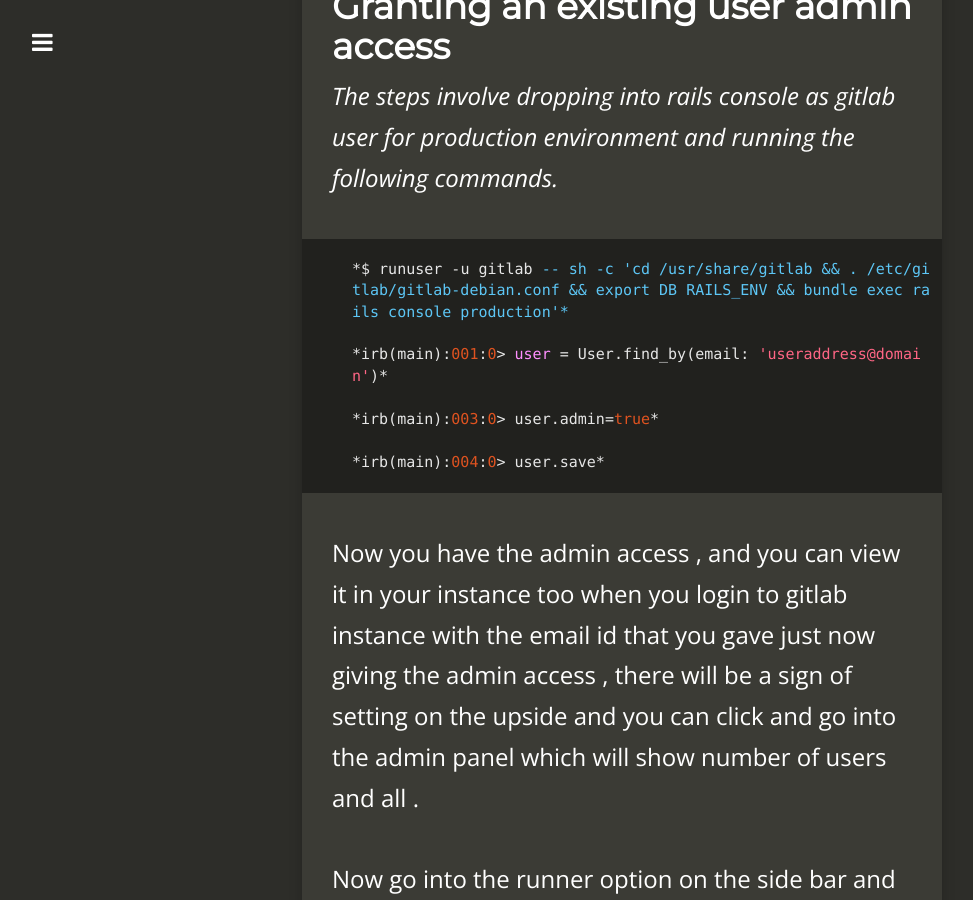
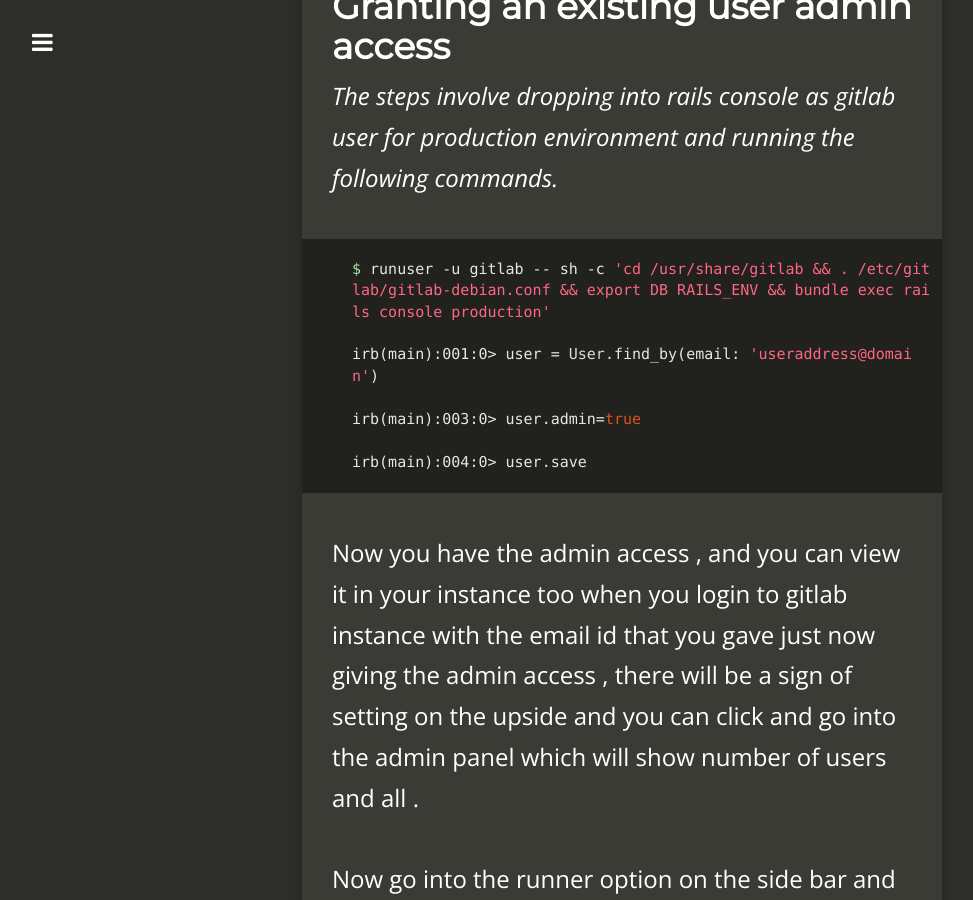
Before and after one commit to Manas-kashyap/Manas-kashyap.github.io, a Jekyll site: the page built from _posts/2019-06-14-Basics-of-gitlab-installation.md, in a window 1280 px wide and 900 px high, scrolled down 8535 px. Shown: the whole window, without its empty margins (18-991 px from the left). Built offline with Jekyll 4.4.1, drawn with Linux system fonts in a browser that asks for light colours; nearby versions of some CDN libraries; comment, search, counter and statistics services are not loaded.

Commit message:
modified

```diff
--- a/_posts/2019-06-14-Basics-of-gitlab-installation.md
+++ b/_posts/2019-06-14-Basics-of-gitlab-installation.md
@@ -133,13 +133,13 @@ now just remember the mail id of the person you want to give the admin access to
 ======================================
 *The steps involve dropping into rails console as gitlab user for production environment and running the following commands.*
 
-    *$ runuser -u gitlab -- sh -c 'cd /usr/share/gitlab && . /etc/gitlab/gitlab-debian.conf && export DB RAILS_ENV && bundle exec rails console production'*
+    $ runuser -u gitlab -- sh -c 'cd /usr/share/gitlab && . /etc/gitlab/gitlab-debian.conf && export DB RAILS_ENV && bundle exec rails console production'
 
-    *irb(main):001:0> user = User.find_by(email: 'useraddress@domain')*
+    irb(main):001:0> user = User.find_by(email: 'useraddress@domain')
 
-    *irb(main):003:0> user.admin=true*
+    irb(main):003:0> user.admin=true
 
-    *irb(main):004:0> user.save*
+    irb(main):004:0> user.save
 
 Now you have the admin access , and you can view it in your instance too when you login to gitlab instance with the email id that you gave just now giving the admin access , there will be a sign of setting on the upside and you can click and go into the admin panel which will show number of users and all .
 
```
